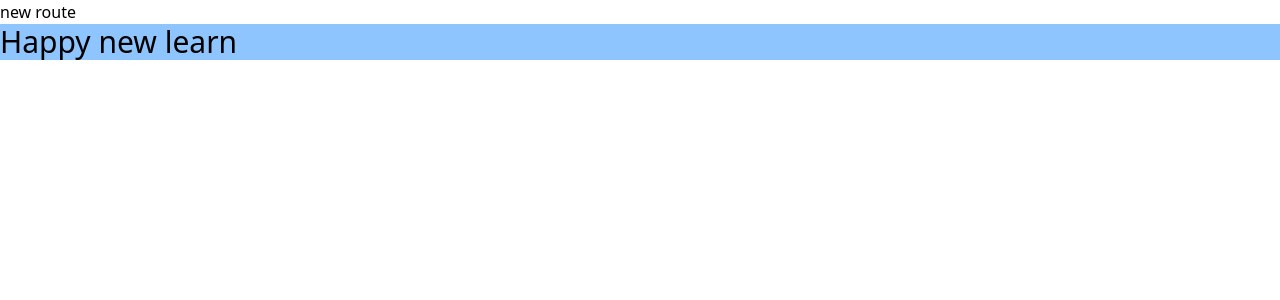
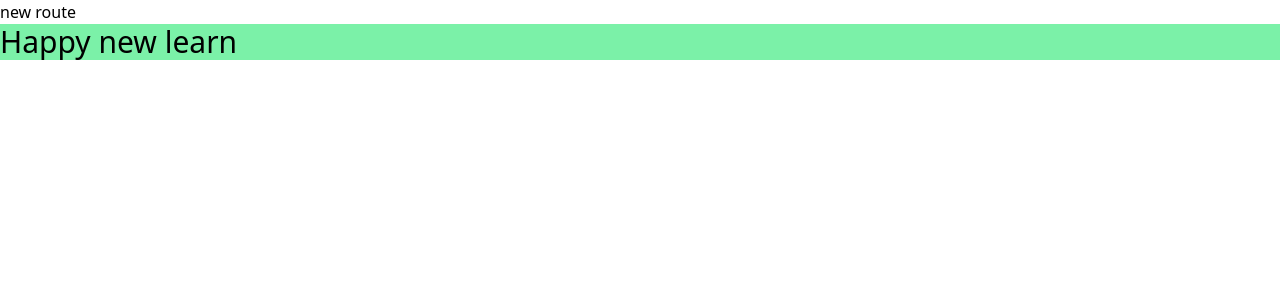
Before and after one commit to amirjahan1/learnNext, a Next.js app: page /about/1233/ali in a window 1280 px wide. Shown: the top 300 px of the page. Built offline with nearby package versions, Linux system fonts and the light colour scheme.

Commit message:
Feature::->routing param

```diff
--- a/app/about/[userId]/ali/components/textCom.tsx
+++ b/app/about/[userId]/ali/components/textCom.tsx
@@ -1,15 +1,23 @@
 'use client'
+import { usePathname,useRouter } from 'next/navigation'
+function TextCom({children}: any) {
+    const pathname = usePathname()
+    const router = useRouter()
+    return(<>
+        <h1 className={` text-3xl ${pathname === '/about/[userId]/ali' ? "bg-blue-300" : "bg-green-300"} `}
+        onClick={()=>{
+            console.log(pathname)
+             router.push("/about/")
+            //  router.back("/about/")
+            // router.forward()
+            // router.replace()
 
-function TextCom({children}: any) {
-    return(<>
-        <h1 className="bg-blue-300 text-3xl"
-        onClick={()=>{
-            console.log("this is for me")
-            alert("heymaster")
         }}
         >
             {children}
         </h1>
     </>)
 }
+
+
 export default TextCom
```
Also changed, not shown: app/not-found.tsx (added).
